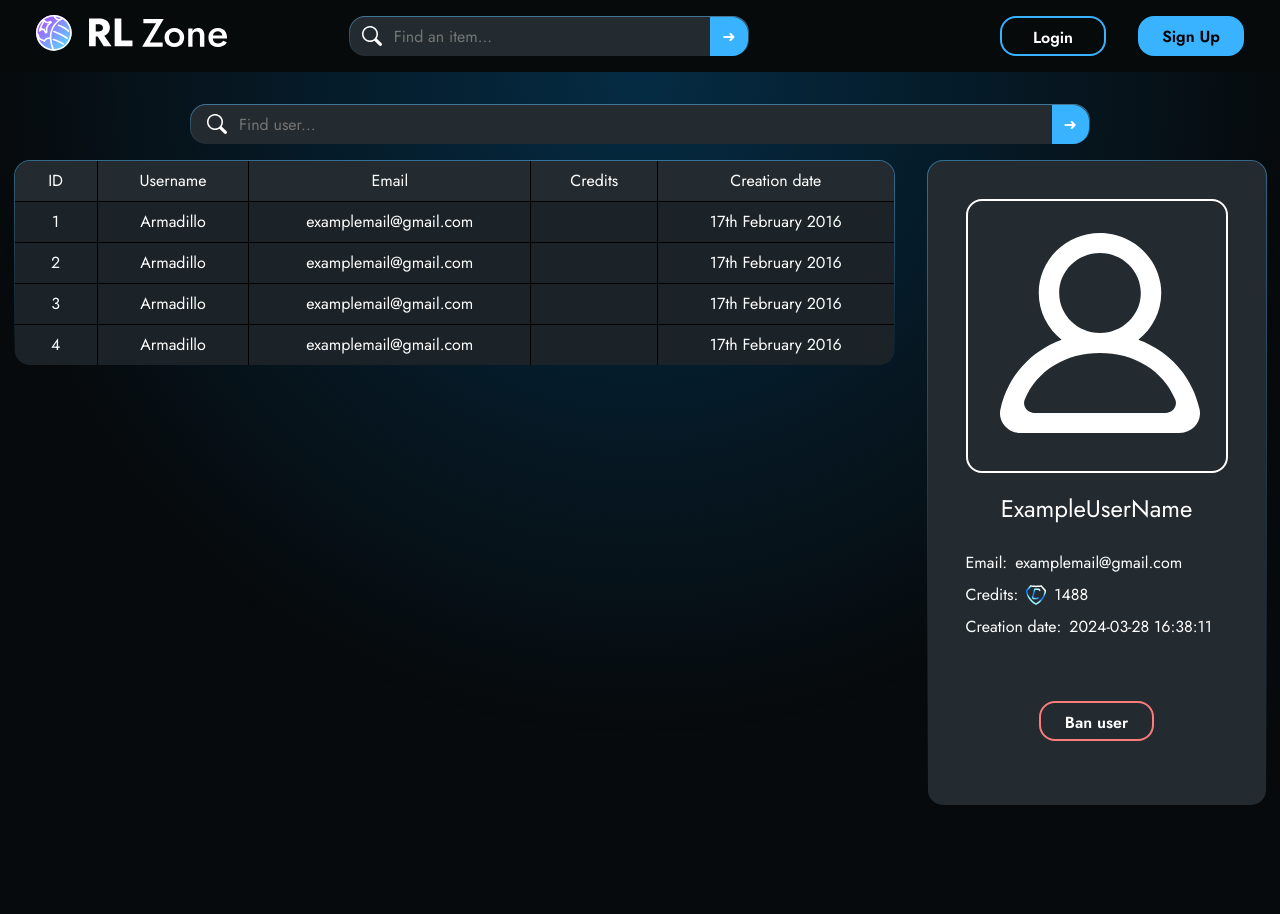
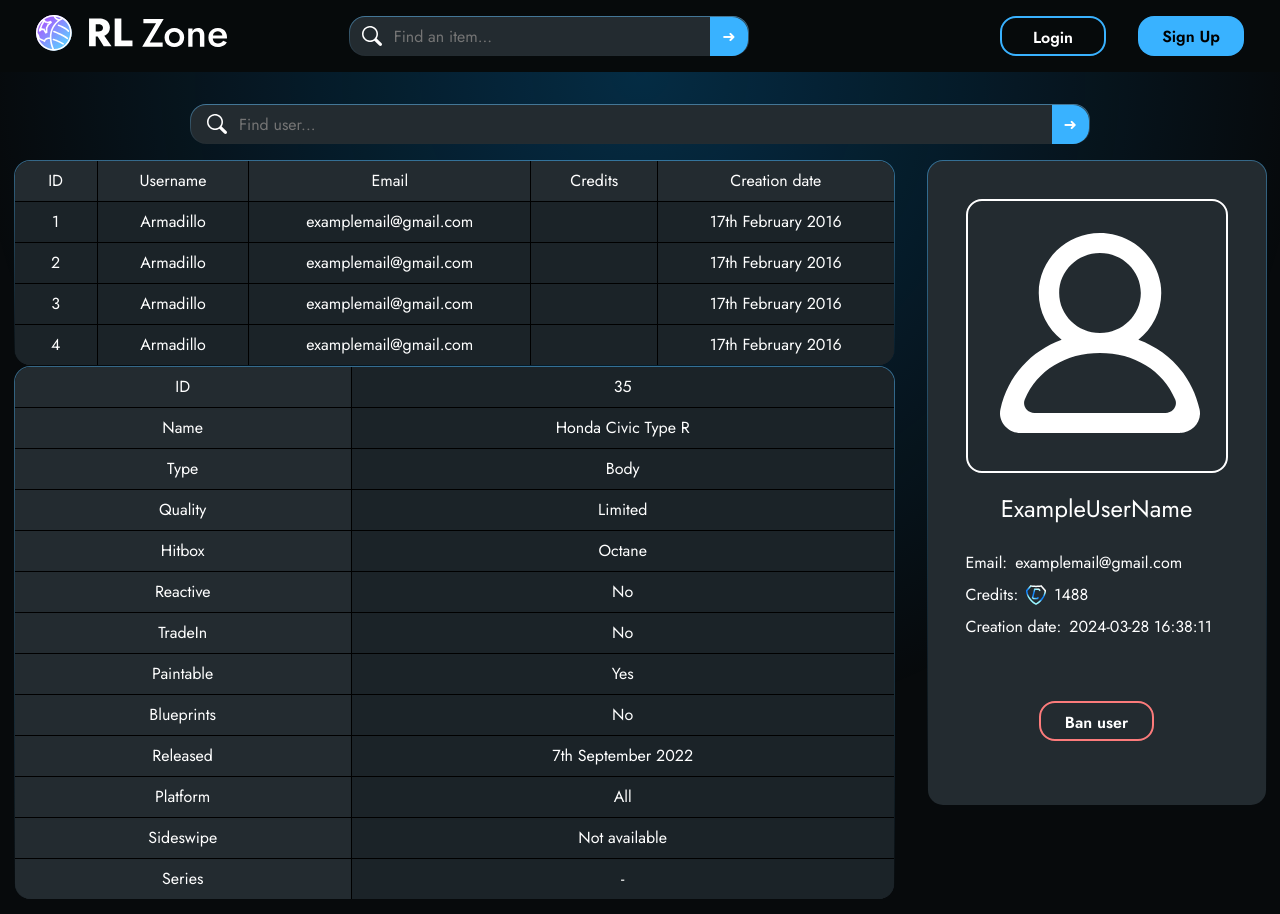
Before and after one commit to darkalit/rlzone, a React (Create React App) app in the folder client/: page / in a window 1280 px wide. Shown: the top 914 px of the page. Built offline with nearby package versions, Linux system fonts and the light colour scheme.

Commit message:
Add ObjectTable, change UserControl

```diff
--- a/client/src/Pages/UserControl/UserControl.jsx
+++ b/client/src/Pages/UserControl/UserControl.jsx
@@ -6,9 +6,25 @@
 import MagnifyingGlass from "../../Images/MagnifyingGlass.svg";
 import UserPhoto from "../../Images/userPhoto.svg";
 import Credits from "../../Images/Credits.svg";
-import { ArrayTable } from "../../UI";
+import { ArrayTable, ObjectTable } from "../../UI";
 
 export default function UserControl() {
+  const obj = {
+    ID: 35,
+    Name: "Honda Civic Type R",
+    Type: "Body",
+    Quality: "Limited",
+    Hitbox: "Octane",
+    Reactive: false,
+    TradeIn: false,
+    Paintable: true,
+    Blueprints: false,
+    Released: "7th September 2022",
+    Platform: "All",
+    Sideswipe: "Not available",
+    Series: "-",
+  };
+
   const head = {
     ID: function () {
       console.log("1");
@@ -85,6 +101,9 @@
                   className="main-table"
                 />
               </div>
+              <div className="main-description-table grey-container">
+                <ObjectTable data={obj} />
+              </div>
             </div>
             <div className="main-content-sidebar">
               <div className="card grey-container">
--- /dev/null
+++ b/client/src/UI/ObjectTable/ObjectTable.jsx
@@ -0,0 +1,25 @@
+import React from "react";
+import "./ObjectTable.style.css";
+
+export default function ObjectTable({ data }) {
+  for (let e of Object.keys(data)) {
+    if (typeof data[e] === typeof true) {
+      data[e] = data[e] ? "Yes" : "No";
+    }
+  }
+
+  const arr = Object.entries(data);
+
+  return (
+    <table className="main-table">
+      <tbody>
+        {arr.map((row, rowIndex) => (
+          <tr key={rowIndex}>
+            <td>{row[0]}</td>
+            <td>{row[1]}</td>
+          </tr>
+        ))}
+      </tbody>
+    </table>
+  );
+}
--- /dev/null
+++ b/client/src/UI/ObjectTable/ObjectTable.style.css
@@ -0,0 +1,37 @@
+.main-table {
+  position: relative;
+  border-collapse: collapse;
+  height: fit-content;
+}
+
+tbody:first-child tr td:first-child {
+  background: var(--bg-secondary);
+}
+
+table * {
+  background: var(--bg-secondary-shade);
+}
+
+tbody:first-child tr:first-child td:first-child {
+  border-top-left-radius: 16px;
+  border-top: none;
+  border-left: none;
+}
+
+tbody:first-child tr:first-child td:last-child {
+  border-top-right-radius: 16px;
+  border-top: none;
+  border-right: none;
+}
+
+tr:last-child td:first-child {
+  border-bottom-left-radius: 16px;
+  border-bottom: none;
+  border-left: none;
+}
+
+tr:last-child td:last-child {
+  border-bottom-right-radius: 16px;
+  border-bottom: none;
+  border-right: none;
+}
--- a/client/src/UI/index.js
+++ b/client/src/UI/index.js
@@ -1,4 +1,5 @@
 import Button from "./Button/Button";
 import ArrayTable from "./ArrayTable/ArrayTable";
+import ObjectTable from "./ObjectTable/ObjectTable";
 
-export { Button, ArrayTable };
+export { Button, ArrayTable, ObjectTable };
```
